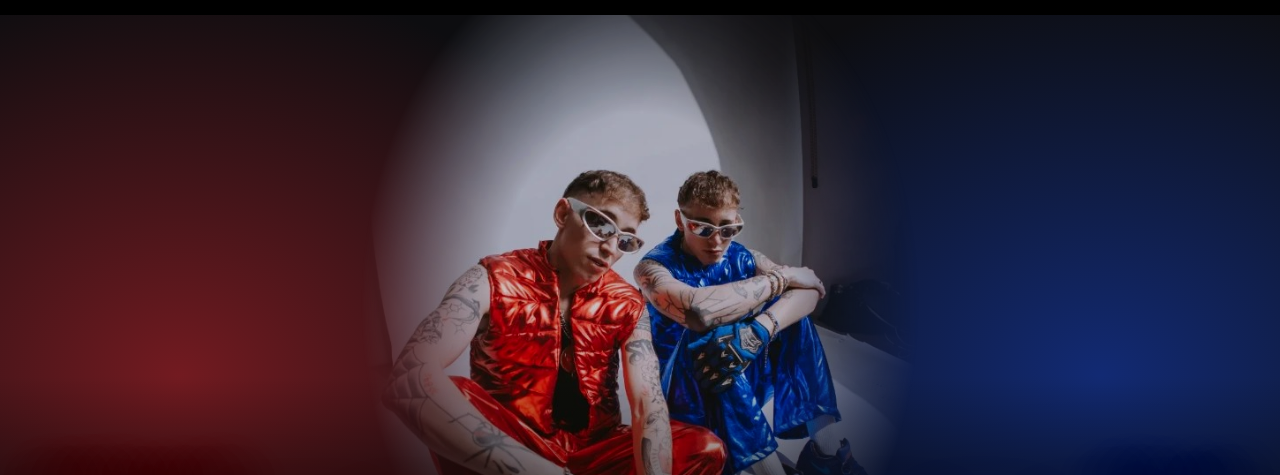
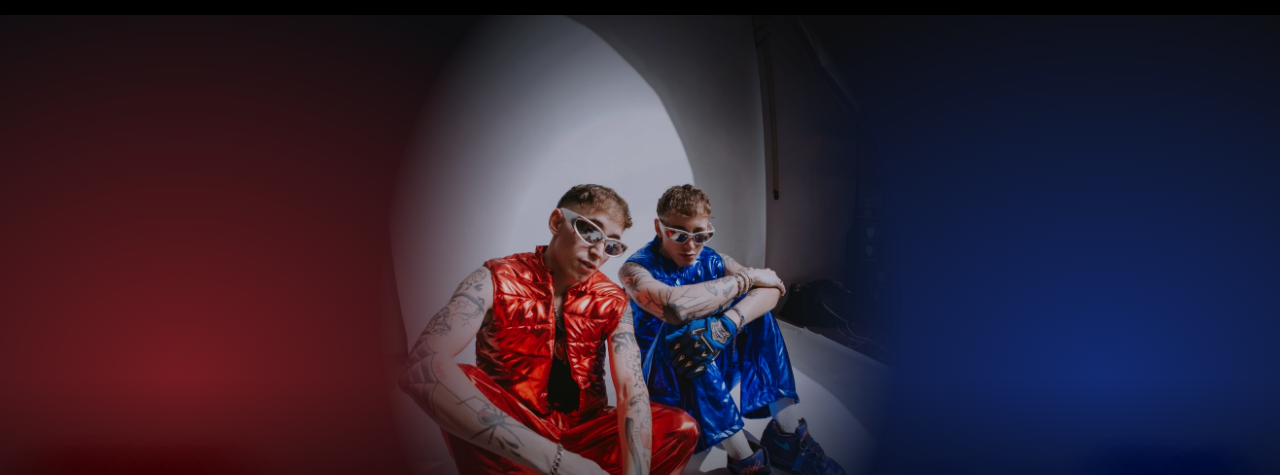
Before and after one commit to angieeramirez31032-spec/mi-pagina-openai1, a plain HTML site: page rako-y-froz/index.html in a window 1280 px wide. Shown: the part 69-544 px from the top of the page. Drawn offline with Linux system fonts and the light colour scheme; a web font is replaced by a local one.

Commit message:
Reemplaza la foto de portada por una de mayor calidad
Co-Authored-By: Claude Sonnet 5.5 <noreply@anthropic.com>
Claude-Session: https://claude.ai/code/session_01HG6MRVtTbu1vp4iAkjyiYL

```diff
--- a/rako-y-froz/index.html
+++ b/rako-y-froz/index.html
@@ -195,7 +195,7 @@ footer ul a:hover{color:var(--froz)}
 </div></nav>
 
 <header class="hero" id="top">
-  <img class="face" src="duo.jpg" alt="Froz y RakoBoy sentados en un estudio, uno con ropa roja metalizada y el otro con ropa azul">
+  <img class="face" src="duo2.jpg" alt="Froz y RakoBoy sentados en un estudio, uno con ropa roja metalizada y el otro con ropa azul">
   <h1 class="r"><small>@rakoboyatusabe</small>Rako</h1>
   <h1 class="f"><small>@froz.hielo</small>Froz</h1>
 </header>
```
Also changed, not shown: rako-y-froz/duo.jpg (deleted), rako-y-froz/duo2.jpg (added).
